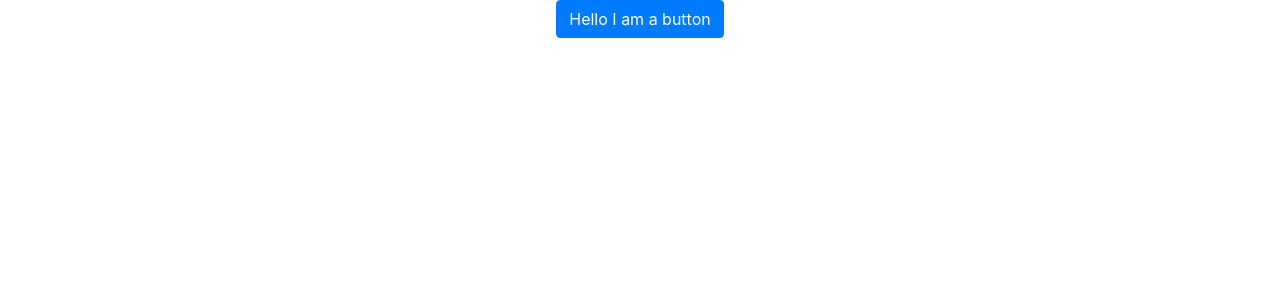
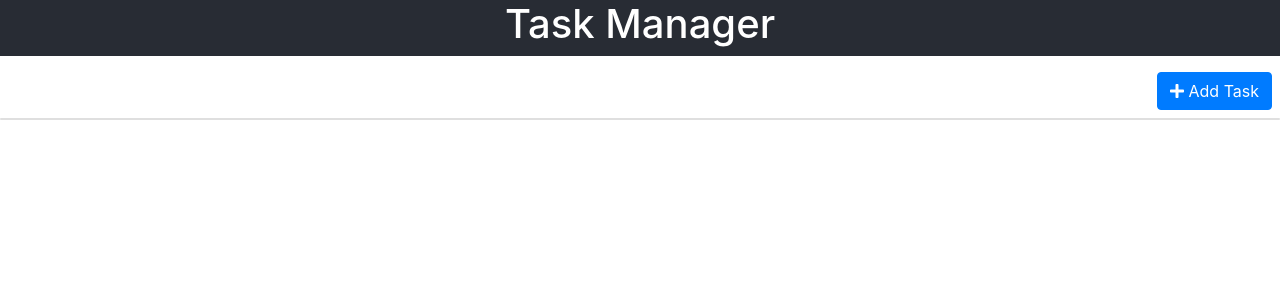
Before and after one commit to rawatanil488/task-scheduler, a React (Create React App) app: page / in a window 1280 px wide. Shown: the top 300 px of the page. Built offline with nearby package versions, Linux system fonts and the light colour scheme.

Commit message:
added state

```diff
--- a/package.json
+++ b/package.json
@@ -3,6 +3,11 @@
   "version": "0.1.0",
   "private": true,
   "dependencies": {
+    "@fortawesome/fontawesome-svg-core": "1.2.35",
+    "@fortawesome/free-brands-svg-icons": "5.15.3",
+    "@fortawesome/free-regular-svg-icons": "5.15.3",
+    "@fortawesome/free-solid-svg-icons": "5.15.3",
+    "@fortawesome/react-fontawesome": "0.1.14",
     "@testing-library/jest-dom": "5.13.0",
     "@testing-library/react": "11.2.7",
     "@testing-library/user-event": "12.8.3",
--- a/src/App.js
+++ b/src/App.js
@@ -1,10 +1,45 @@
-import {Button} from 'react-bootstrap';
-function App() {
-  return (
-    <div className="App">
-      <Button bsStyle="primary">Hello I am a button</Button>
-    </div>
-  );
+import {Component} from 'react';
+import {Button, Card} from 'react-bootstrap';
+import { faPlus } from "@fortawesome/free-solid-svg-icons";
+import { FontAwesomeIcon } from "@fortawesome/react-fontawesome";
+
+
+class App extends Component {
+  constructor () {
+    super()
+    this.state = {
+      tasksList: [],
+      task: {
+        id: 0,
+        priority: "",
+        taskName: "",
+        taskDetails: "",
+        status: ""
+      }
+    };
+  }
+  addTask () {
+    console.log("I will add task for you")
+  }
+  render () {
+    return (
+      <div className="App">
+        <div className="App-header">
+          <h1>Task Manager</h1>
+        </div>
+        <div className="App-body">
+          <div className="d-flex justify-content-end align-items-center p-2">
+            <Button className="btn btn-primary" onClick={this.addTask}>
+              <FontAwesomeIcon icon={faPlus} /> Add Task
+            </Button>
+          </div>
+          <div>
+            <Card></Card>
+          </div>
+        </div>
+      </div>
+    )
+  }
 }
 
 export default App;
--- a/src/App.scss
+++ b/src/App.scss
@@ -17,15 +17,19 @@ code {
 
 .App {
   text-align: center;
-}
-
   .App-header {
     background-color: #282c34;
-  min-height: 100vh;
     display: flex;
     flex-direction: column;
+    top:0;
     align-items: center;
+    position: fixed;
+    width: 100%;
     justify-content: center;
-  font-size: calc(10px + 2vmin);
+    font-size: calc(10px + 5vmin);
     color: white;
     }
+    .App-body {
+        margin-top:5%;
+    }
+}
```
Lines whose indentation alone changed are shown as unchanged.
